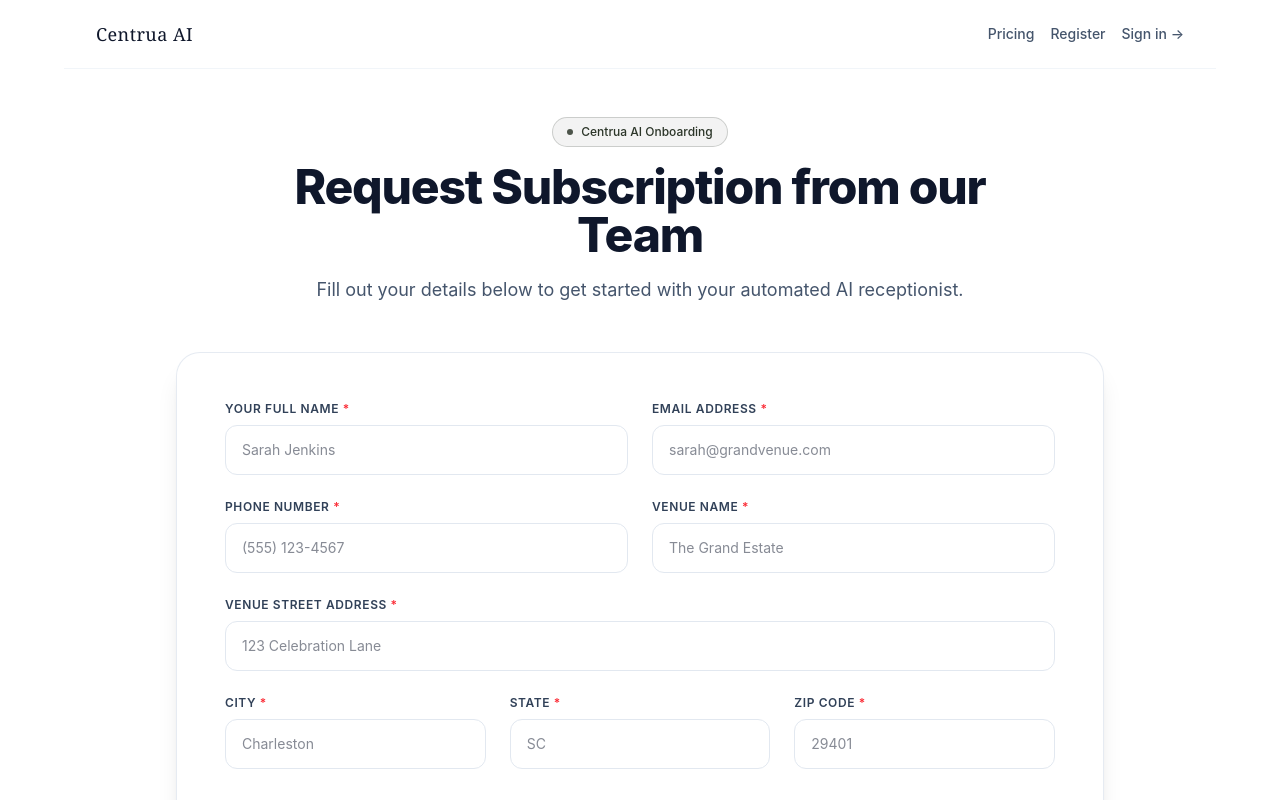
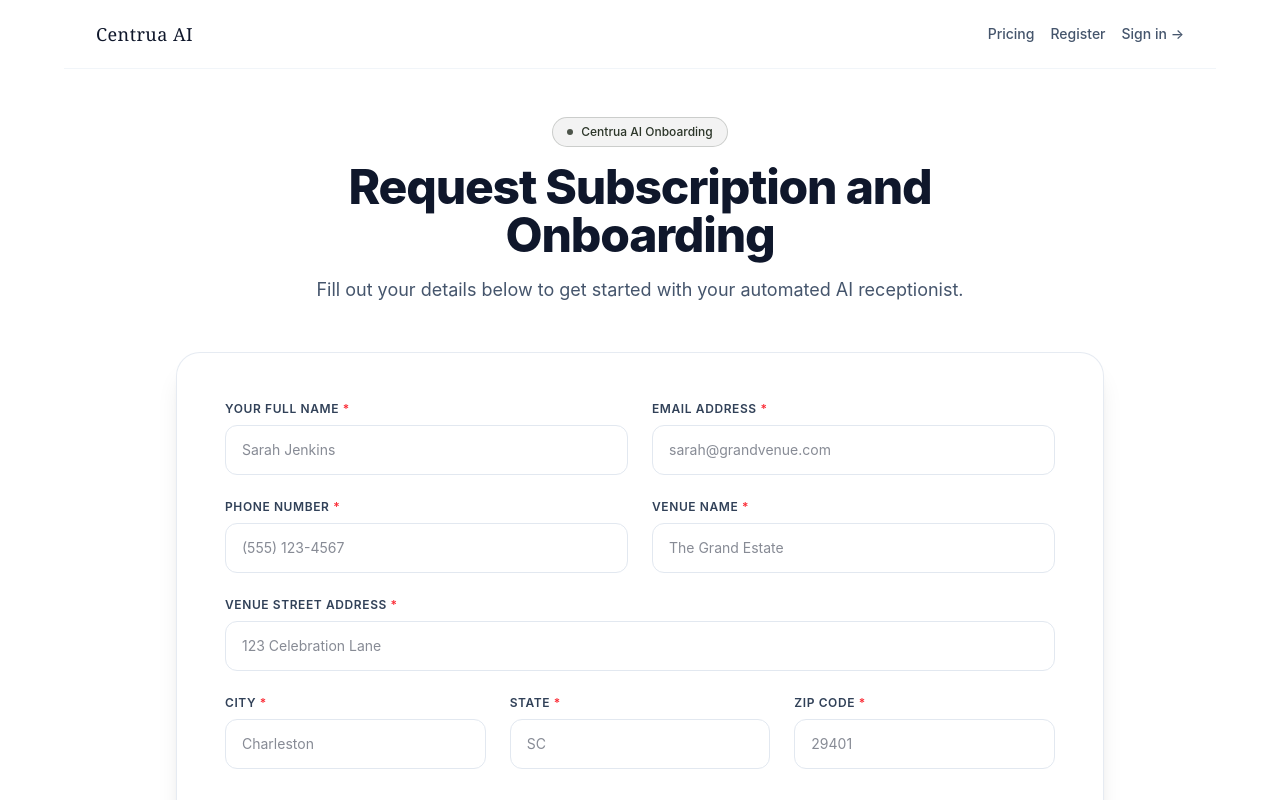
Before and after one commit to Centrua/ai-caller-web-app-portal, a React (Vite) app in the folder frontend/: page /request-form in a window 1280 px wide. Shown: the top 800 px of the page. Built offline with nearby package versions, Linux system fonts and the light colour scheme; no server answers.

Commit message:
refactor: text edits on request form

```diff
--- a/frontend/src/pages/request-form/RequestForm.tsx
+++ b/frontend/src/pages/request-form/RequestForm.tsx
@@ -109,7 +109,7 @@ export default function SubscriptionRequestForm() {
                         transition={{ duration: 0.6, delay: 0.1 }}
                         className="text-3xl lg:text-5xl font-extrabold tracking-tight text-slate-900"
                     >
-                        {formData.requesting_demo ? "Schedule Your Live Demo & Lock In 40% Off" : "Request Subscription from our Team"}
+                        {formData.requesting_demo ? "Schedule Your Live Demo & Lock In 40% Off" : "Request Subscription and Onboarding"}
                     </motion.h1>
 
                     <motion.p
@@ -136,7 +136,7 @@ export default function SubscriptionRequestForm() {
                             </div>
                             <h3 className="text-2xl font-bold text-slate-900">Request Submitted Successfully!</h3>
                             <p className="text-slate-600 max-w-md mx-auto">
-                                Thank you, {formData.name}. We have received your details for <strong className="text-slate-900">{formData.venue_name}</strong> and will be in touch shortly.
+                                Thank you, {formData.name}. We have received your details for <strong className="text-slate-900">{formData.venue_name}</strong> and will be in touch shortly. <br/><br/> <strong className="text-slate-700">Please check your inbox/spam folder for an email from us!</strong>
                             </p>
                             <div className="pt-4">
                                 <Link
```
